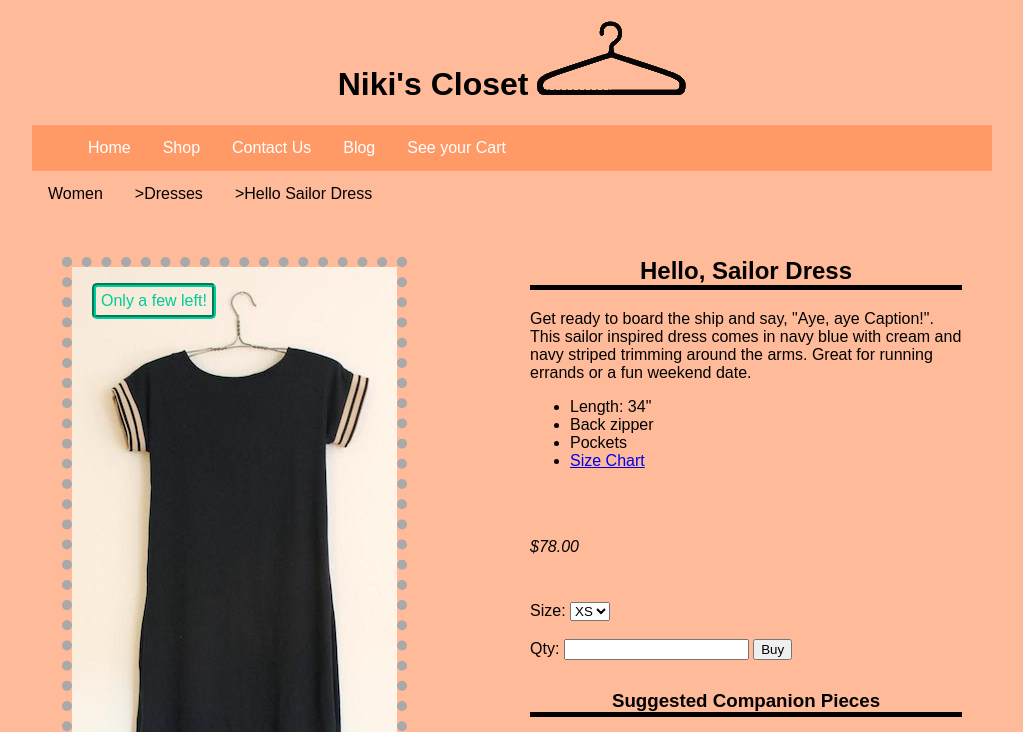
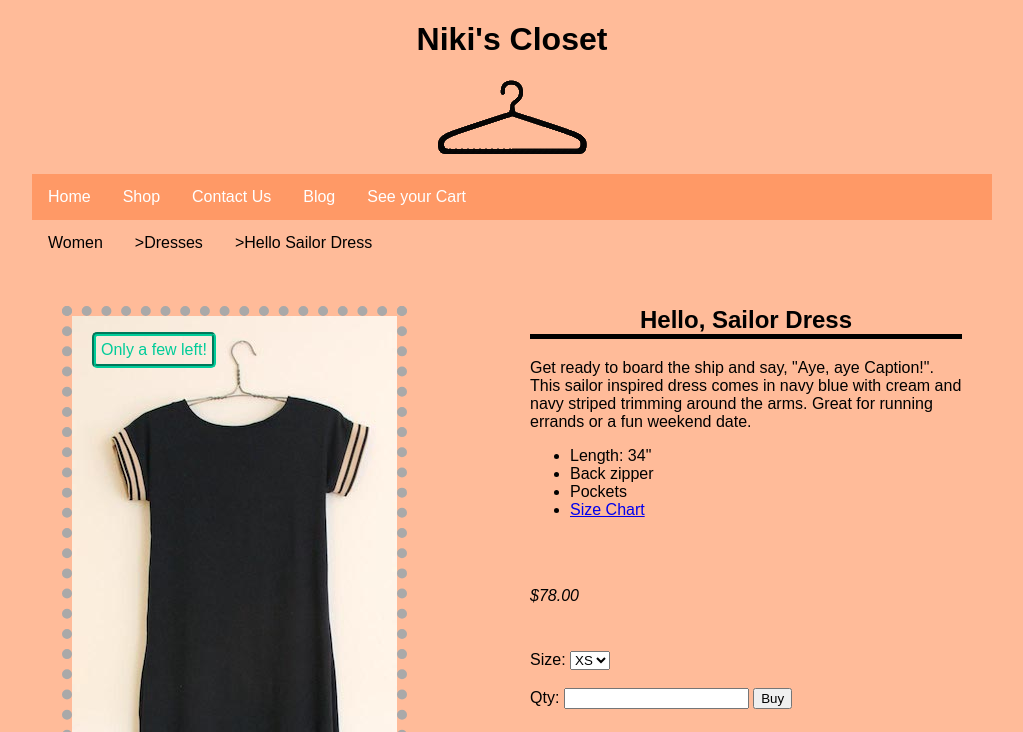
Before and after one commit to NikiGarner/nikis-closet, a plain HTML site: page index.html in a window 1280 px wide. Shown: the top 732 px of the page, without its empty margins (128-1151 px from the left). Drawn offline with Linux system fonts and the light colour scheme.

Commit message:
fix placement of hanger logo

```diff
--- a/css/styles.css
+++ b/css/styles.css
@@ -31,13 +31,14 @@ width: 100%;
 .nav ul {
   list-style-type: none;
   margin: 0;
-  padding-left: %;
+  padding-left: 0;
+  max-width: 100%;
   overflow: hidden;
   background-color: #ff9966;
 }
 
 .nav li a {
-  position: relative;
+  /*position: relative;*/
   float: left;
   display: block;
   color: white;
@@ -51,9 +52,10 @@ li a:hover {
   background-color: #ffccb3;
 }
 
-#hanger {
-  /*margin-top: -20px;
-  margin-left: 400px;*/
+.hanger {
+  display: block;
+  margin: 0px auto;
+  padding-bottom: 20px;
 }
 
 h1 {
--- a/index.html
+++ b/index.html
@@ -8,9 +8,10 @@
   <body>
     <div id="wrap">
     <div class="header">
-      <h1>Niki's Closet
-      <img id="hanger" src="img/Bitmap.png" alt="Black hanger icon" />
-      </h1>
+      <div class="icon">
+        <h1>Niki's Closet</h1>
+        <img class="hanger" src="img/Bitmap.png" alt="Black hanger icon" />
+      </div>
       <div class="nav">
         <ul>
           <li><a href="#">Home</a></li>
```
